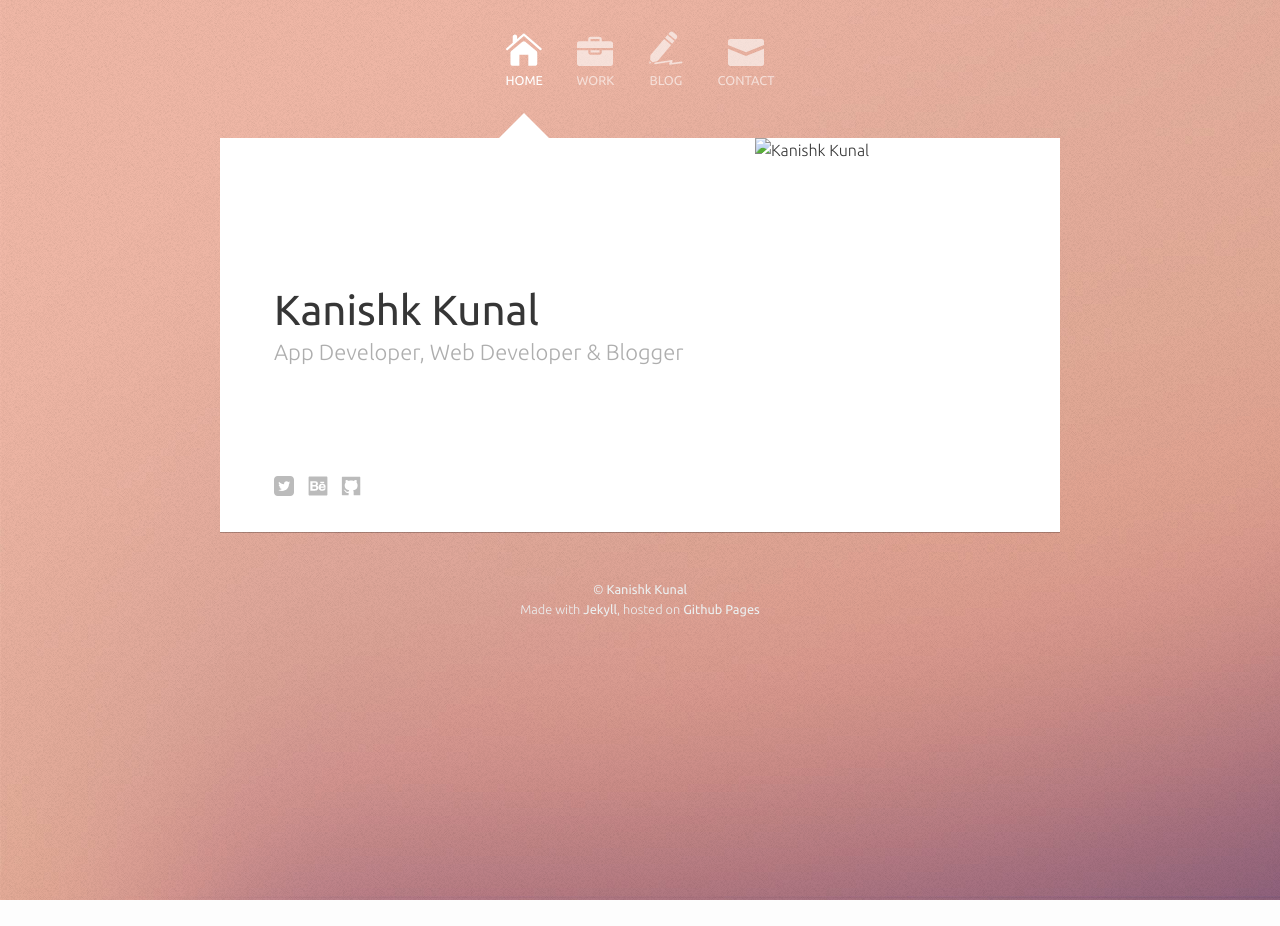
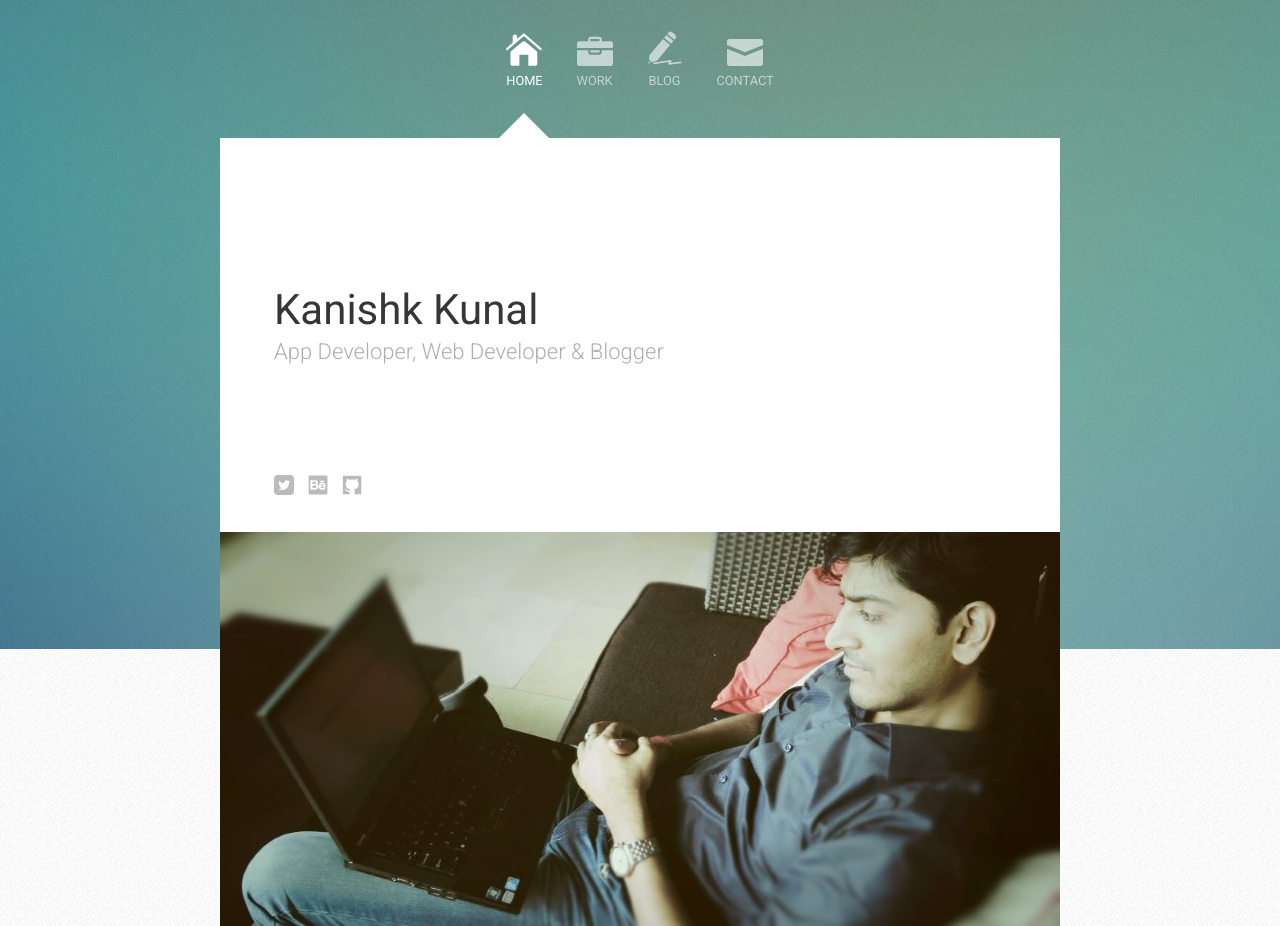
Before and after one commit to joemalin95/joemalin95, a Jekyll site: the page built from index.html, in a window 1280 px wide. Built offline with Jekyll 4.4.1, drawn with Linux system fonts in a browser that asks for light colours; the list of posts is cut into pages by our own code; before the commit the page ends 900 px from its top, so only the background shows below that.

Commit message:
Adding image, changing font and brand colors

```diff
--- a/_sass/_layout.scss
+++ b/_sass/_layout.scss
@@ -318,8 +318,8 @@ ul.category-posts {
 #persona img {
     display: block;
     position: absolute;
-    right: -1px;
-    top: 0;
+    right: 0;
+    top: 394px;
     height: 100%;
     text-decoration: none;
 
--- a/css/main.scss
+++ b/css/main.scss
@@ -2,22 +2,22 @@
 # Only the main Sass file needs front matter (the dashes are enough)
 ---
 @charset "utf-8";
-@import url('http://fonts.googleapis.com/css?family=Ubuntu:400,300,300italic');
+@import url(http://fonts.googleapis.com/css?family=Roboto:300,300italic,400);
 
 // Our variables
-$base-font-family: 'Ubuntu', Helvetica, Arial, sans-serif;
+$base-font-family: 'Roboto', Helvetica, Arial, sans-serif;
 $base-font-size:   16px;
 $small-font-size:  $base-font-size * 0.875;
 $base-line-height: 1.5;
 
 $spacing-unit:     30px;
 
-$link-color:        #F44336;
+$link-color:        #009688;
 $link-hover-color:  lighten($link-color, 8%);
 
 $text-color:       #363636;
 $background-color: #fdfdfd;
-$brand-color:      #F44336;
+$brand-color:      #009688;
 
 $grey-color:       #888888;
 $grey-color-light: lighten($grey-color, 15%);
--- a/index.html
+++ b/index.html
@@ -10,5 +10,5 @@ description: Monika Ratan is Graphic Designer, Game Developer & Blogger. Officia
 		    <p>{{ site.description }}</p>
             {% include social-links.html %}
 	    </header>
-		<img src="{{site.image}}" alt="{{ site.name }}" width="306" height="394"></img>
+		<img src="{{site.image}}" alt="{{ site.name }}" width="840" height="394"></img>
     </article>
```
Also changed, not shown: css/images/bg.jpg, images/kanishk-kunal.jpg (added).
